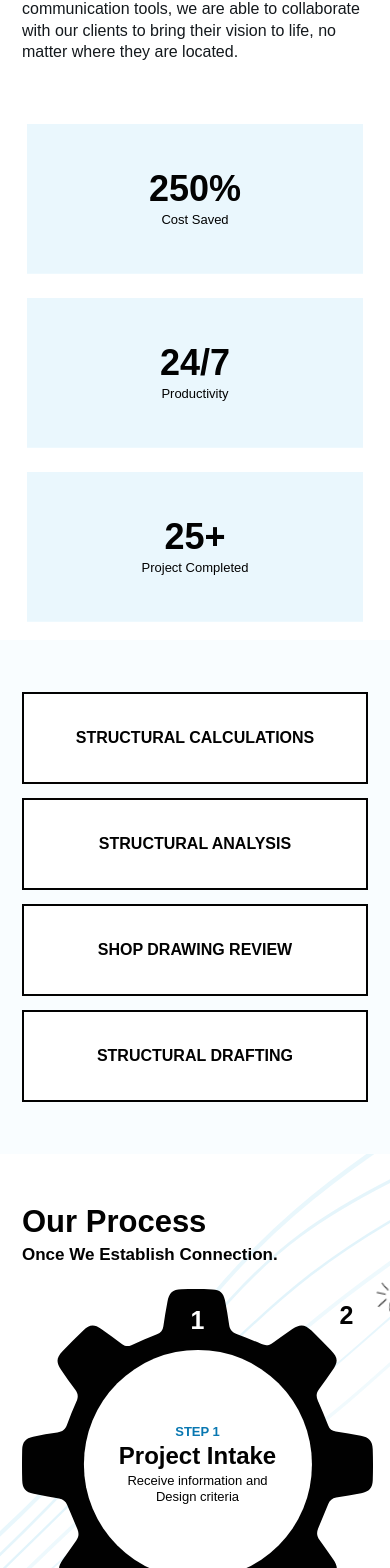
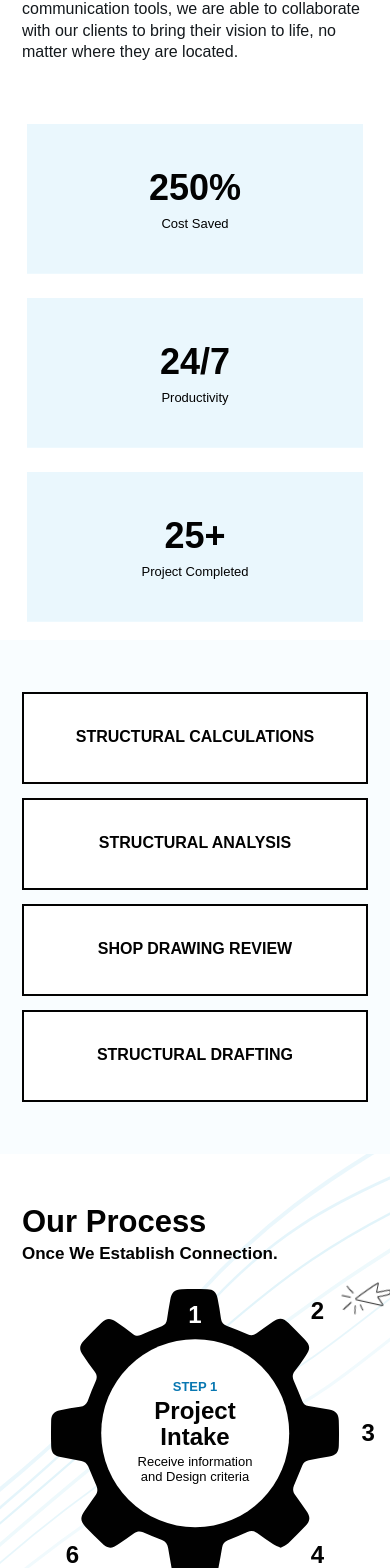
Before and after one commit to Samizen/tesla_website, a Next.js app: page / in a window 390 px wide. Shown: the part 1139-2707 px from the top of the page. Built offline with nearby package versions, Linux system fonts and the light colour scheme; a web font is replaced by a local one.

Commit message:
Fix responsive stats and mobile gear numbers

```diff
--- a/src/app/globals.css
+++ b/src/app/globals.css
@@ -359,12 +359,14 @@ main {
 }
 
 .stats div {
-  min-height: clamp(132px, 10vw, 170px);
-  display: grid;
-  place-items: center;
-  align-content: center;
-  gap: 4px;
-  padding: clamp(18px, 1.6vw, 26px) 12px;
+  min-height: 0;
+  display: flex;
+  min-width: 0;
+  flex-direction: column;
+  align-items: center;
+  justify-content: center;
+  gap: 6px;
+  padding: clamp(30px, 2.3vw, 44px) 12px;
   border-right: 0;
   background: var(--ice);
   text-align: center;
@@ -379,7 +381,7 @@ main {
   display: block;
   font-size: clamp(36px, 3.8vw, 66px);
   font-weight: 800;
-  line-height: 1.08;
+  line-height: 1.22;
 }
 
 .stats span {
@@ -1446,7 +1448,8 @@ main {
   }
 
   .stats div {
-    min-height: 150px;
+    min-height: 0;
+    padding: 42px 12px;
     border-right: 0;
     border-bottom: 1px solid rgba(255, 255, 255, 0.2);
   }
@@ -1460,13 +1463,13 @@ main {
   }
 
   .gear-shell {
-    width: min(380px, 90vw);
+    width: min(320px, 74vw);
   }
 
   .gear-number {
-    width: 32px;
-    height: 32px;
-    font-size: 25px;
+    width: 30px;
+    height: 30px;
+    font-size: 24px;
   }
 
   .gear-hole,
```
